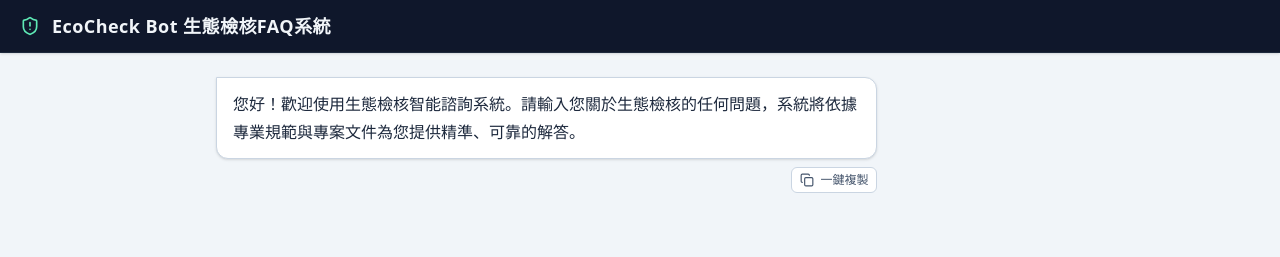
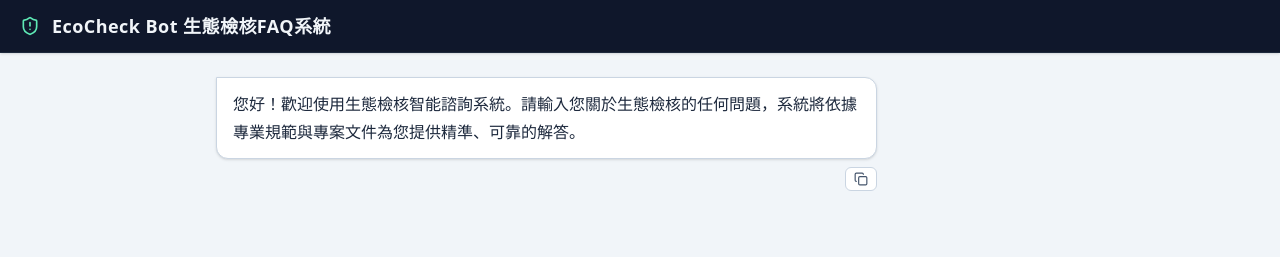
Before and after one commit to Pin012/EcoCheck-FAQ-BOT, a React (Vite) app: page / in a window 1280 px wide. Shown: the top 257 px of the page. Built offline with nearby package versions, Linux system fonts and the light colour scheme.

Commit message:
Update copy button text conditionally

```diff
--- a/src/App.tsx
+++ b/src/App.tsx
@@ -160,7 +160,7 @@ function ChatView() {
                     aria-label="複製回覆內容"
                   >
                     {copiedIndex === idx ? <Check className="w-3.5 h-3.5" /> : <Copy className="w-3.5 h-3.5" />}
-                    {copiedIndex === idx ? '已複製' : '一鍵複製'}
+                    {copiedIndex === idx ? '已複製' : ''}
                   </button>
                 )}
               </div>
```
